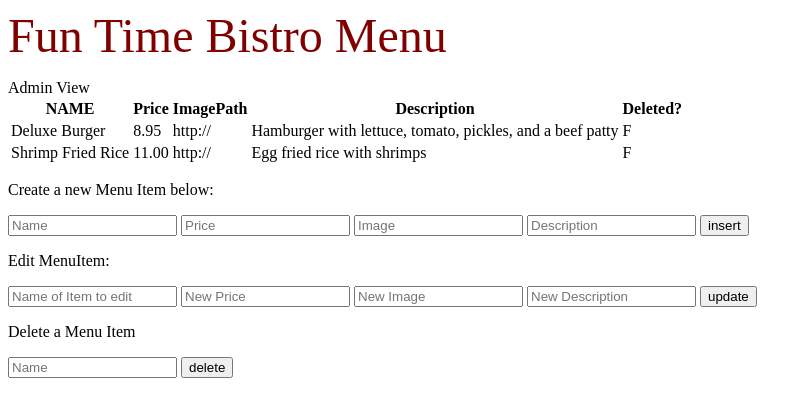
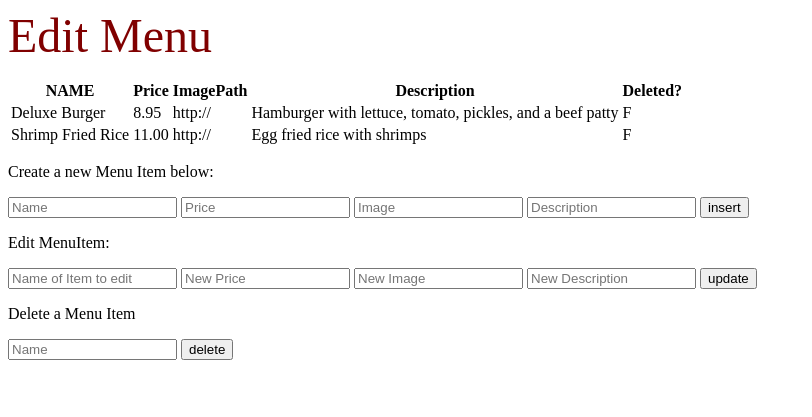
Before and after one commit to patricklinpl/Funtime-Bistro, a PHP site: page /proj-docs/admin_menu.php in a window 1280 px wide. Shown: the top 417 px of the page, without its empty margins (0-812 px from the left). Run offline with PHP 8.4, Linux system fonts and the light colour scheme; data comes from the database, SQL or seed files in the repository.

Commit message:
Update admin_menu.php

```diff
--- a/proj-docs/admin_menu.php
+++ b/proj-docs/admin_menu.php
@@ -6,7 +6,7 @@
 </head>
 <body>
 
-<p> <font size = "20" color = maroon >  Fun Time Bistro Menu</font></p>
+<p> <font size = "20" color = maroon >  Edit Menu</font></p>
 
 <?php
 
@@ -102,7 +102,7 @@ if ($conn) {
 		}
 	}
 
-		echo "Admin View";
+
 		// Query database for all Menu Items
 		$menu_sql = "SELECT * FROM MenuItem";
 		$menu_result = $conn->query($menu_sql);
```
